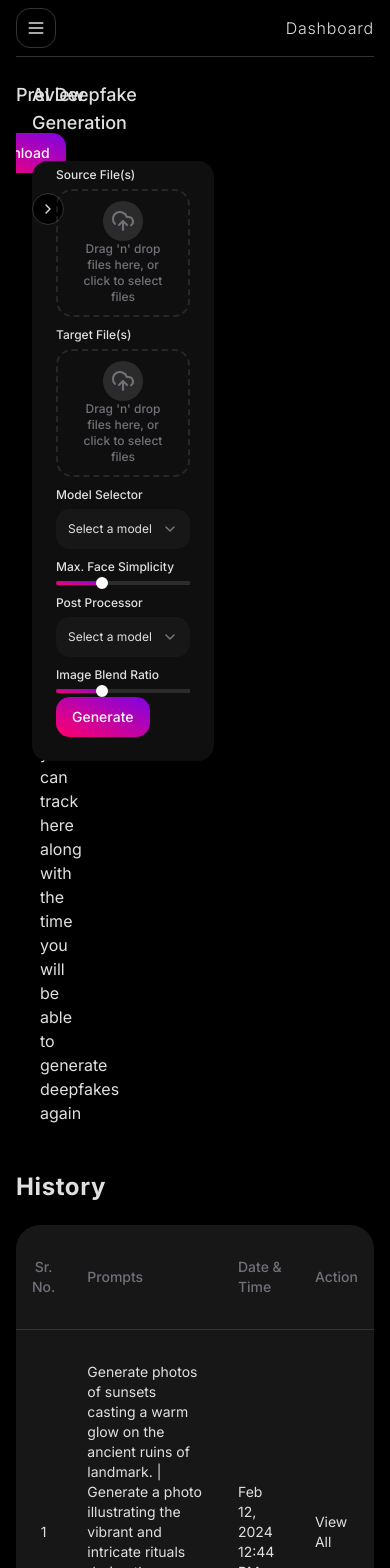
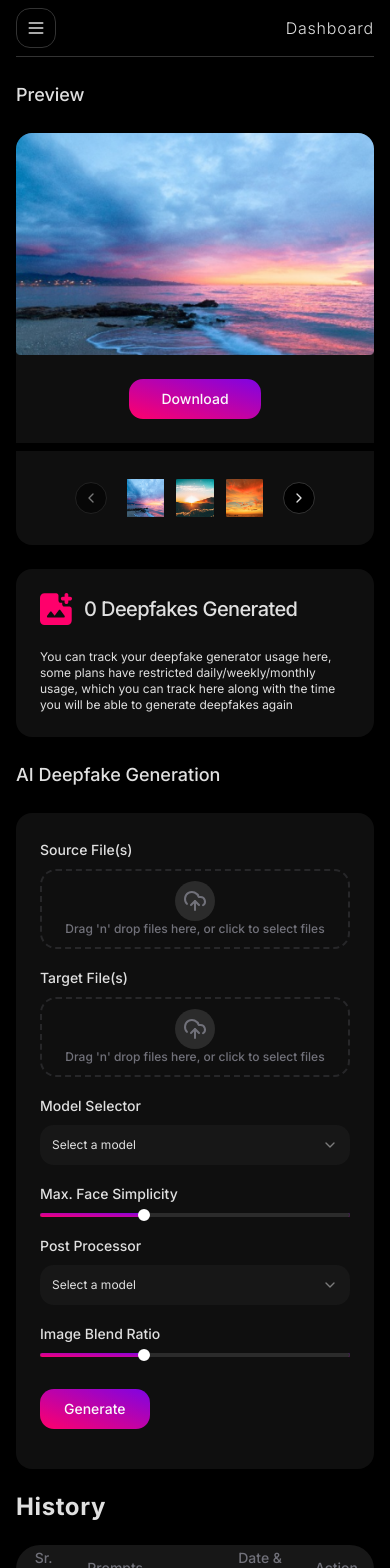
Before and after one commit to ra-kesh/Stupid-AI, a Next.js app: page /content-deepfake in a window 390 px wide. Shown: the top 1568 px of the page. Built offline with nearby package versions, Linux system fonts and the light colour scheme.

Commit message:
feat:responsive deepfake content

```diff
--- a/app/(dashboard)/content-deepfake/CarouselDeepfake.tsx
+++ b/app/(dashboard)/content-deepfake/CarouselDeepfake.tsx
@@ -4,13 +4,13 @@ import { Carousel, CarouselContent, CarouselItem, CarouselNext, CarouselPrevious
 
 export const CarouselDeepFake = ({ images, setSelectedImage }: { images: any[]; setSelectedImage: any }) => {
   return (
-    <Carousel className="mx-auto lg:max-w-48 xl:max-w-xs  2xl:max-w-md 4xl:max-w-lg ">
+    <Carousel className="mx-auto max-w-36 sm:max-w-xs md:max-w-sm lg:max-w-40 xl:max-w-xs  2xl:max-w-md 4xl:max-w-lg">
       <CarouselContent className="-ml-1">
         {images.map((image, index) => {
           return (
             <CarouselItem
               key={index}
-              className="pl-1 md:basis-1/2 lg:basis-1/3  xl:basis-1/4 2xl:basis-1/5 "
+              className="basis-1/3 pl-1  lg:basis-1/3  xl:basis-1/4 4xl:basis-1/5"
               onClick={() => setSelectedImage(image)}
             >
               <div className="h-full p-1 ">
--- a/app/(dashboard)/content-deepfake/DeepFakeForm.tsx
+++ b/app/(dashboard)/content-deepfake/DeepFakeForm.tsx
@@ -16,13 +16,13 @@ const DeepFakeForm = () => {
 
   return (
     <Form {...form}>
-      <form onSubmit={form.handleSubmit(() => {})} className="space-y-1 lg:space-y-2  2xl:space-y-3 4xl:space-y-7">
+      <form onSubmit={form.handleSubmit(() => {})} className="space-y-4 lg:space-y-2  2xl:space-y-3 4xl:space-y-7">
         <FormField
           control={form.control}
           name="source-files"
           render={({ field }) => (
-            <FormItem className="space-y-1 2xl:space-y-2 4xl:space-y-3">
-              <FormLabel className="text-xs 2xl:text-sm 4xl:text-xl">Source File(s)</FormLabel>
+            <FormItem className="space-y-2 lg:space-y-1 2xl:space-y-2 4xl:space-y-3">
+              <FormLabel className="text-sm lg:text-xs 2xl:text-sm 4xl:text-xl">Source File(s)</FormLabel>
               <FormControl>
                 <FileUploader
                   value={field.value}
@@ -43,8 +43,8 @@ const DeepFakeForm = () => {
           control={form.control}
           name="target-files"
           render={({ field }) => (
-            <FormItem className="space-y-1 2xl:space-y-2 4xl:space-y-3">
-              <FormLabel className="text-xs 2xl:text-sm 4xl:text-xl">Target File(s)</FormLabel>
+            <FormItem className="space-y-2 lg:space-y-1 2xl:space-y-2 4xl:space-y-3">
+              <FormLabel className="text-sm lg:text-xs 2xl:text-sm 4xl:text-xl">Target File(s)</FormLabel>
               <FormControl>
                 <FileUploader
                   value={field.value}
@@ -65,8 +65,8 @@ const DeepFakeForm = () => {
           control={form.control}
           name="face-to-swap"
           render={({ field }) => (
-            <FormItem className="space-y-1 2xl:space-y-2 4xl:space-y-3">
-              <FormLabel className="text-xs 2xl:text-sm 4xl:text-xl">Model Selector</FormLabel>
+            <FormItem className="space-y-2 lg:space-y-1 2xl:space-y-2 4xl:space-y-3">
+              <FormLabel className="text-sm lg:text-xs 2xl:text-sm 4xl:text-xl">Model Selector</FormLabel>
               <Select onValueChange={field.onChange} defaultValue={field.value}>
                 <FormControl>
                   <SelectTrigger className="border-none bg-card text-xs  2xl:text-sm 4xl:h-14 4xl:text-xl">
@@ -86,8 +86,8 @@ const DeepFakeForm = () => {
           control={form.control}
           name="face-simplicity"
           render={({ field }) => (
-            <FormItem className="space-y-1 2xl:space-y-2 4xl:space-y-3">
-              <FormLabel className="text-xs 2xl:text-sm 4xl:text-xl">Max. Face Simplicity</FormLabel>
+            <FormItem className="space-y-2 lg:space-y-1 2xl:space-y-2 4xl:space-y-3">
+              <FormLabel className="text-sm lg:text-xs 2xl:text-sm 4xl:text-xl">Max. Face Simplicity</FormLabel>
               <FormControl>
                 <Slider
                   defaultValue={[33]}
@@ -106,8 +106,8 @@ const DeepFakeForm = () => {
           control={form.control}
           name="post-processor"
           render={({ field }) => (
-            <FormItem className="space-y-1 2xl:space-y-2 4xl:space-y-3">
-              <FormLabel className="text-xs 2xl:text-sm 4xl:text-xl">Post Processor</FormLabel>
+            <FormItem className="space-y-2 lg:space-y-1 2xl:space-y-2 4xl:space-y-3">
+              <FormLabel className="text-sm lg:text-xs 2xl:text-sm 4xl:text-xl">Post Processor</FormLabel>
               <Select onValueChange={field.onChange} defaultValue={field.value}>
                 <FormControl>
                   <SelectTrigger className="border-none bg-card text-xs  2xl:text-sm 4xl:h-14 4xl:text-xl">
@@ -128,8 +128,8 @@ const DeepFakeForm = () => {
           control={form.control}
           name="image-blend-ratio"
           render={({ field }) => (
-            <FormItem className="space-y-1 2xl:space-y-2 4xl:space-y-3">
-              <FormLabel className="text-xs 2xl:text-sm 4xl:text-xl">Image Blend Ratio</FormLabel>
+            <FormItem className="space-y-2 lg:space-y-1 2xl:space-y-2 4xl:space-y-3">
+              <FormLabel className="text-sm lg:text-xs 2xl:text-sm 4xl:text-xl">Image Blend Ratio</FormLabel>
               <FormControl>
                 <Slider
                   defaultValue={[33]}
@@ -145,8 +145,8 @@ const DeepFakeForm = () => {
           )}
         />
 
-        <div className="flex lg:space-x-3 lg:py-4 2xl:py-6  4xl:space-x-6 4xl:py-6">
-          <Button className=" bg-gradient-to-bl from-[#7f04e3] to-[#ff006b] lg:rounded-xl lg:text-xs xl:px-8 xl:py-5 xl:text-sm 4xl:h-20 4xl:rounded-3xl 4xl:px-20 4xl:text-lg ">
+        <div className="flex py-4 lg:space-x-3 2xl:py-6  4xl:space-x-6 4xl:py-6">
+          <Button className=" bg-gradient-to-bl from-[#7f04e3] to-[#ff006b] px-6 lg:rounded-xl lg:text-xs xl:px-8 xl:py-5 xl:text-sm 4xl:h-20 4xl:rounded-3xl 4xl:px-20 4xl:text-lg ">
             Generate
           </Button>
         </div>
--- a/app/(dashboard)/content-deepfake/DepakeHistory.tsx
+++ b/app/(dashboard)/content-deepfake/DepakeHistory.tsx
@@ -5,7 +5,7 @@ import { Table, TableBody, TableCell, TableHead, TableHeader, TableRow } from "@
 
 const DeepFakeHistoryTable = () => {
   return (
-    <Card className="col-span-12 border-0  bg-inherit">
+    <Card className="w-full border-0  bg-inherit">
       <CardHeader className="flex flex-row items-center justify-between px-0 ">
         <CardTitle className="text-logo text-2xl font-bold leading-7 tracking-wide 2xl:text-3xl 4xl:text-4xl">
           History
@@ -15,23 +15,23 @@ const DeepFakeHistoryTable = () => {
         <Table>
           <TableHeader className="4xl:text-2xl">
             <TableRow className=" hover:bg-inherit 4xl:text-2xl">
-              <TableHead className="w-1/12 py-8 text-center ">Sr. No.</TableHead>
-              <TableHead className="w-7/12 py-8 ">Prompts</TableHead>
-              <TableHead className="w-3/12 py-8 ">Date & Time</TableHead>
-              <TableHead className="w-1/12 py-8 ">Action</TableHead>
+              <TableHead className="w-1/12 text-center xl:py-8">Sr. No.</TableHead>
+              <TableHead className="w-7/12 xl:py-8 ">Prompts</TableHead>
+              <TableHead className="w-3/12 xl:py-8 ">Date & Time</TableHead>
+              <TableHead className="w-1/12 xl:py-8 ">Action</TableHead>
             </TableRow>
           </TableHeader>
 
           <TableBody className="rounded-3xl ">
             <TableRow className="4xl:text-xl">
               <TableCell className="py-8 text-center ">1</TableCell>
-              <TableCell className=" py-8 ">
+              <TableCell className=" py-8 max-md:text-xs">
                 Generate photos of sunsets casting a warm glow on the ancient ruins of landmark. | Generate a photo
                 illustrating the vibrant and intricate rituals during the festival of festival name. | Create a photo
                 showcasing the atmosphere of name destination.
               </TableCell>
-              <TableCell className=" py-8">Feb 12, 2024 12:44 PM</TableCell>
-              <TableCell className=" py-8">View All </TableCell>
+              <TableCell className=" py-8 max-md:text-xs">Feb 12, 2024 12:44 PM</TableCell>
+              <TableCell className=" py-8 max-md:text-xs">View All </TableCell>
             </TableRow>
           </TableBody>
         </Table>
--- a/app/(dashboard)/content-deepfake/deepfake-preview.tsx
+++ b/app/(dashboard)/content-deepfake/deepfake-preview.tsx
@@ -20,8 +20,8 @@ const DeepfakePreview = () => {
     <div className="space-y-2 ">
       <div className="mx-auto rounded-t-lg bg-form  4xl:rounded-t-3xl ">
         <img src={selectedImage.url} alt="selected image " className="w-full rounded-t-lg" />
-        <div className="flex w-full justify-center lg:py-6 4xl:pt-10">
-          <Button className=" m-auto bg-gradient-to-bl from-[#7f04e3] to-[#ff006b] lg:rounded-xl lg:px-8  2xl:h-10 2xl:px-10 4xl:w-1/5 4xl:rounded-3xl 4xl:py-8 4xl:text-xl ">
+        <div className="flex w-full justify-center py-6 4xl:pt-10">
+          <Button className=" m-auto bg-gradient-to-bl from-[#7f04e3] to-[#ff006b] px-8 lg:rounded-xl lg:px-8  2xl:h-10 2xl:px-10 4xl:w-1/5 4xl:rounded-3xl 4xl:py-8 4xl:text-xl ">
             Download
           </Button>
         </div>
--- a/app/(dashboard)/content-deepfake/page.tsx
+++ b/app/(dashboard)/content-deepfake/page.tsx
@@ -10,31 +10,31 @@ import generateImageSvg from "/public/generate_image_v1.svg"
 
 const ContentDeepfake = () => {
   return (
-    <div className="grid grid-cols-1 gap-x-4 lg:grid-cols-12 xl:gap-x-8 2xl:gap-x-10">
-      <div className="lg:col-span-5">
+    <div className="grid grid-cols-1 lg:grid-cols-12 lg:gap-x-4 xl:gap-x-8 2xl:gap-x-10">
+      <div className="col-span-12 w-full lg:col-span-5">
         <Card className="bg-inherit">
           <CardHeader className="px-0 text-lg font-medium lg:py-2 xl:py-3 xl:text-2xl 2xl:py-4 4xl:py-6 4xl:text-4xl">
             Preview
           </CardHeader>
-          <CardContent className="gap-4 rounded-xl  px-0">
+          <CardContent className="w-full gap-4 rounded-xl  px-0">
             <DeepfakePreview />
           </CardContent>
         </Card>
         <Card className="bg-form">
           <CardHeader className="flex flex-row items-center justify-between lg:p-4 lg:pb-0 xl:p-6 xl:pb-0 2xl:p-8 2xl:pb-0 4xl:p-12 4xl:pb-0">
-            <CardTitle className="flex flex-row items-center lg:gap-x-3 xl:gap-x-5 2xl:gap-x-6 4xl:gap-x-8">
+            <CardTitle className="flex flex-row items-center gap-x-3 xl:gap-x-5 2xl:gap-x-6 4xl:gap-x-8">
               <Image
                 src={generateImageSvg}
                 alt="generate an image"
-                className="lg:size-6 xl:size-8 2xl:size-10 4xl:size-14"
+                className="size-8 lg:size-6 xl:size-8 2xl:size-10 4xl:size-14"
               />
-              <span className="text-logo font-medium lg:text-sm lg:leading-5 xl:text-xl  4xl:text-4xl">
+              <span className="text-logo text-xl font-medium lg:text-sm lg:leading-5 xl:text-xl  4xl:text-4xl">
                 0 Deepfakes Generated
               </span>
             </CardTitle>
           </CardHeader>
-          <CardContent className="flex flex-col lg:p-4 lg:pt-0 xl:p-6 xl:pt-0 2xl:p-8 2xl:pt-0 4xl:p-12 4xl:pt-0">
-            <span className=" font-normal text-foreground lg:py-4 lg:text-[9px] lg:leading-3 xl:py-3 xl:text-[10px] xl:leading-4  2xl:text-xs 2xl:leading-5 4xl:text-lg">
+          <CardContent className="flex w-full flex-col lg:p-4 lg:pt-0 xl:p-6 xl:pt-0 2xl:p-8 2xl:pt-0 4xl:p-12 4xl:pt-0">
+            <span className="text-xs font-normal text-foreground lg:py-4 lg:text-[9px] lg:leading-3 xl:py-3 xl:text-[10px] xl:leading-4  2xl:text-xs 2xl:leading-5 4xl:text-lg">
               You can track your deepfake generator usage here, some plans have restricted daily/weekly/monthly usage,
               which you can track here along with the time you will be able to generate deepfakes again
             </span>
@@ -42,11 +42,11 @@ const ContentDeepfake = () => {
         </Card>
       </div>
 
-      <Card className="bg-inherit lg:col-span-7">
+      <Card className="col-span-12 w-full bg-inherit lg:col-span-7">
         <CardHeader className="px-0 text-lg font-medium lg:py-2 xl:py-3 xl:text-2xl 2xl:py-4 4xl:py-6 4xl:text-4xl">
           AI Deepfake Generation
         </CardHeader>
-        <CardContent className="gap-4 rounded-2xl bg-form lg:p-3 xl:p-6  2xl:p-8 4xl:rounded-3xl 4xl:p-10">
+        <CardContent className="w-full gap-4 rounded-2xl bg-form p-6 lg:p-3  xl:p-6 2xl:p-8 4xl:rounded-3xl 4xl:p-10">
           <DeepFakeForm />
         </CardContent>
       </Card>
```
